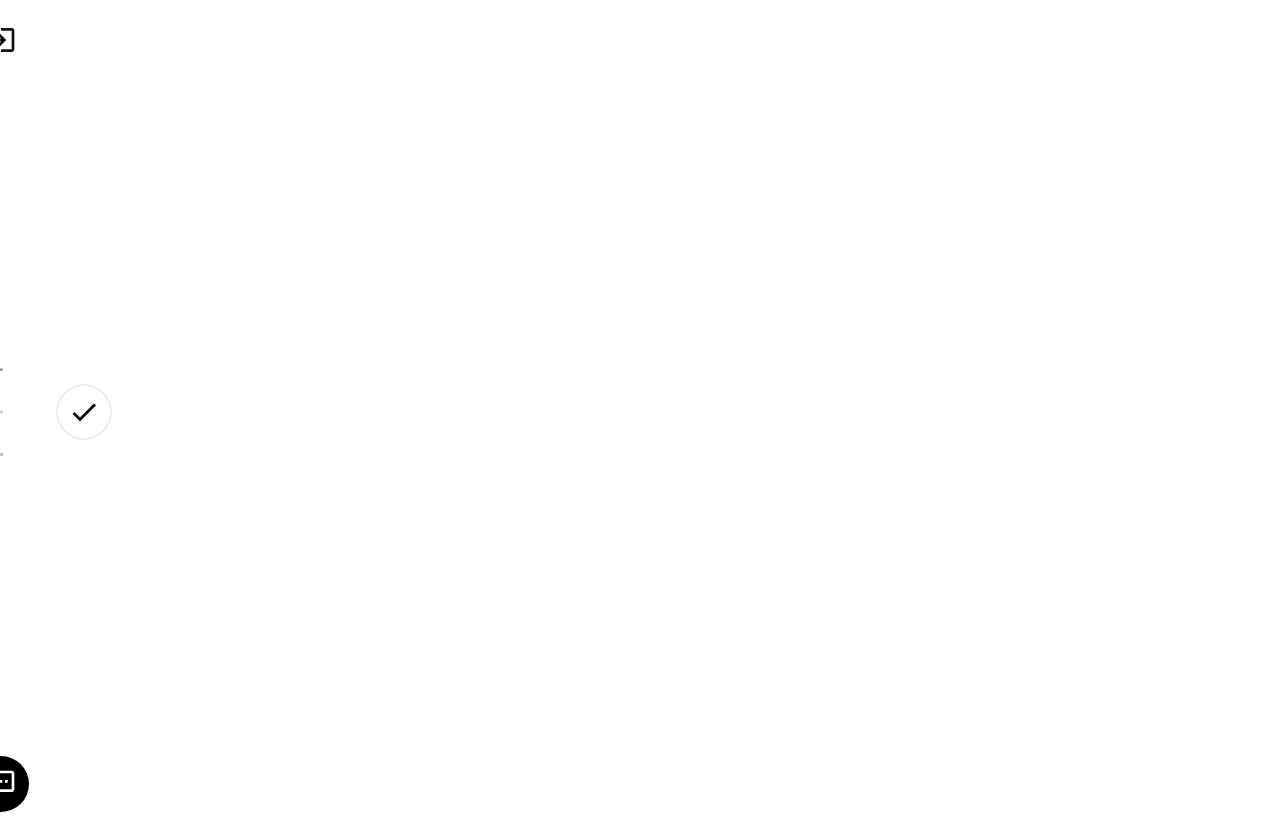
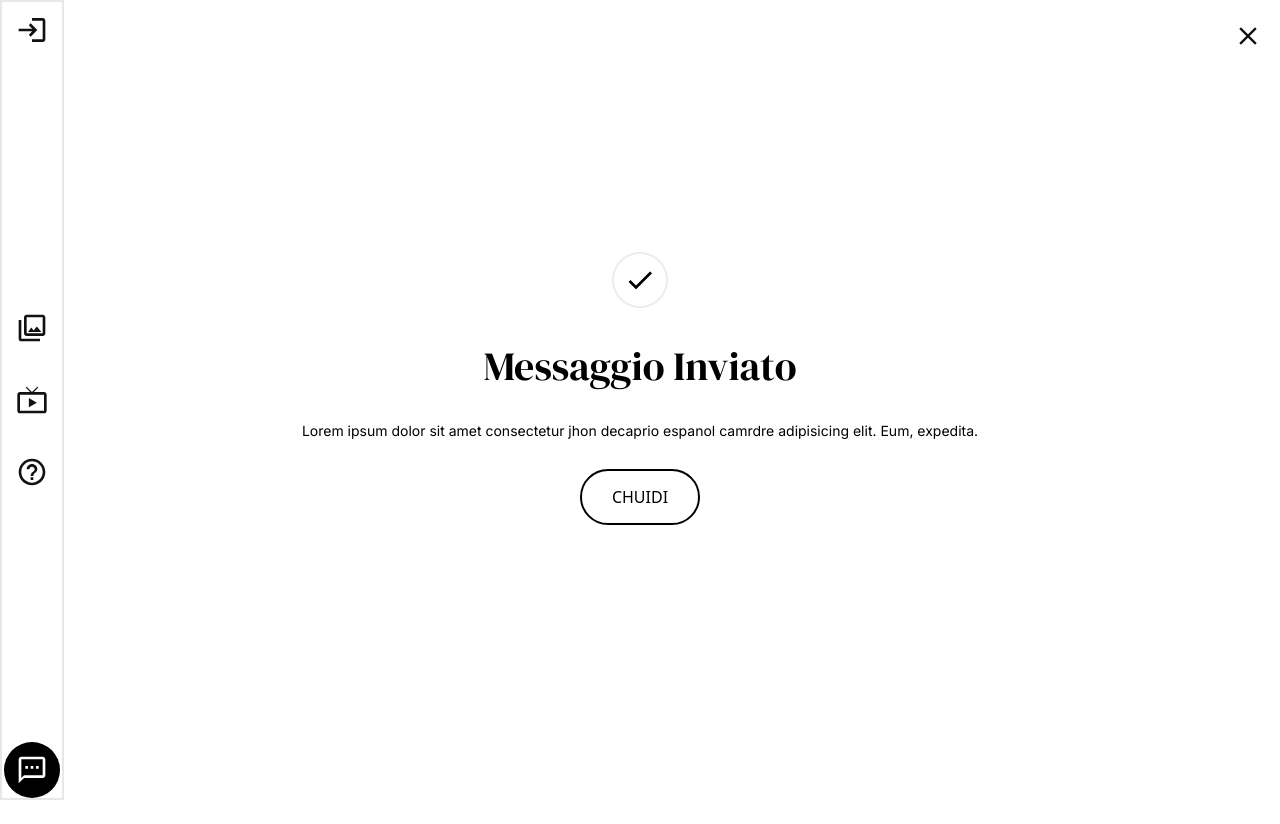
Before and after one commit to appnoxRohit/userLoginMobView, a React (Vite) app: page /messageInvitation in a window 1280 px wide. After the commit the page ends 800 px from the top, so only its background shows below. Built offline with nearby package versions, Linux system fonts and the light colour scheme.

Commit message:
MessageInvitation page added

```diff
--- a/src/Components/Card.jsx
+++ b/src/Components/Card.jsx
@@ -16,7 +16,7 @@ import twelve from "../assets/Mediatrade/twelve.png";
 
 export const Card = () => {
   return (
-    <div className=" p-10 pt-0 md:flex gap-6 md:gap-[40px] md:mt-[88px] md:items-center md:justify-center md:flex-wrap">
+    <div className=" p-10 pt-0 md:pl-[64px] md:flex gap-6 md:gap-[40px] md:mt-[88px] md:items-center md:justify-center md:flex-wrap">
     <div className="  max-w-[350px] min-h[478px] md:max-w-[316px] font-inter relative shadow-custom-all ">
       <div className="absolute h-8 w-[89px] bg-[rgba(0,0,0,0.3)] text-white flex gap-2 items-center justify-center rounded-full top-[10px] left-[10px]">
             <img src={Views} alt="" className="text-white" />
--- a/src/Components/MobileTopBar.jsx
+++ b/src/Components/MobileTopBar.jsx
@@ -1,9 +1,12 @@
 import crossIcon from "../assets/Icons.svg";
-
+import { Link } from "react-router-dom";
 const MobileTopBar = () => {
   return (
-    <div className=" w-full min-h-[72px] border-b-2  flex flex-row-reverse items-center md:hidden  ">
+    <div className=" w-full min-h-[72px] border-b-2  flex flex-row-reverse items-center md:h-[10px] md:border-b-0  ">
+      <Link to="/mediatrade">
       <img src={crossIcon} alt="" className="w-6 h-6 mr-5  " />
+
+      </Link>
     </div>
   );
 };
--- a/src/Components/Navbar.jsx
+++ b/src/Components/Navbar.jsx
@@ -6,8 +6,8 @@ import { Link } from "react-router-dom";
 
 const Navbar = () => {
   return (
-    <div className="border-2  flex items-center justify-between px-5 border-gray border-x-0 h-[72px] w-full">
-      <p className="font-normal font-dm-serif text-[28px]">Mediatrade</p>
+    <div className="border-2 md:fixed md:pl-[100px]  md:z-10 md:bg-white flex items-center justify-between px-5 border-gray border-x-0 h-[72px] w-full">
+      <p className="font-normal  font-dm-serif text-[28px]">Mediatrade</p>
 
       <div className=" flex font-inter gap-5">
         <a className="hidden md:flex text-[15px]" href="">
--- a/src/Components/Search.jsx
+++ b/src/Components/Search.jsx
@@ -5,7 +5,7 @@ const Search = () => {
   return (
     <div>
         <div>
-        <input className='text-[60px] md:text-[120px] md:mt-[78px]' type="text" placeholder='Cerca' />
+        <input className='text-[60px] md:text-[120px] md:mt-[22px]' type="text" placeholder='Cerca' />
         </div>
         <hr className='border-2 md:w-[1360px]  '  />
 
--- a/src/Components/Sidebar.jsx
+++ b/src/Components/Sidebar.jsx
@@ -3,12 +3,15 @@ import TvIcon from "../assets/tv.svg";
 import textIcon from "../assets/textsms.svg";
 import helpIcon from "../assets/helpIcon.svg";
 import collectionIcon from "../assets/collections.svg";
+import { Link } from "react-router-dom";
 
 const Sidebar = () => {
   return (
-    <div className="hidden md:w-[5%] md:flex flex-col justify-between items-center my-3 h-screen ">
+    <div className="hidden fixed border-2 md:z-30 md:w-[5%] md:flex flex-col justify-between items-center  h-screen ">
       <div className="h-14 w-14 flex justify-center items-center">
-        <img src={loginBtn} alt="" className="h-8 w-8" />
+        <Link to="/">
+          <img src={loginBtn} alt="" className="h-8 w-8" />
+        </Link>
       </div>
       <div className="flex flex-col gap-10">
         <img src={collectionIcon} alt="" />
--- a/src/Components/VerticalLine.jsx
+++ b/src/Components/VerticalLine.jsx
@@ -1,5 +1,5 @@
 const VerticalLine = () => {
-    return <div className="flex w-[1px] bg-slate-200"></div>;
+    return <div className="flex w-[1px] md:z-30 bg-slate-200"></div>;
   };
 
   export default VerticalLine;
--- a/src/Pages/ContactPage.jsx
+++ b/src/Pages/ContactPage.jsx
@@ -6,14 +6,23 @@ import VerticalLine from "../Components/VerticalLine";
 const ContactPage = () => {
   return (
 
-    <div className="w-full font-serif md:flex">
+    <div className="w-full font-serif md:flex ">
       <Sidebar />
+
+
+
+
       <VerticalLine />
-      <div className="px-5 md:px-[102px] md:w-[65%]">
+      <div className="px-5  md:px-[102px] md:w-[65%] ">
         <ContactForm />
       </div>
       <VerticalLine />
-      <ContactMedia />
+
+     <div className="md:w-[]">
+
+     <ContactMedia />
+
+     </div>
     </div>
   );
 };
--- a/src/Pages/MediaTrade.jsx
+++ b/src/Pages/MediaTrade.jsx
@@ -9,10 +9,11 @@ const MediaTrade = () => {
 
     <div className="flex ">
 
-      <Sidebar />
+     <div className="flex">
+     <Sidebar />
       <VerticalLine/>
-
-      <div className=" w-full">
+     </div>
+      <div className=" md:flex md:flex-col w-full">
         <Navbar />
 
         {/* {ABOVE CARD SECTION} */}
@@ -25,7 +26,7 @@ const MediaTrade = () => {
               Giorgio De Chirico
             </h1>
             <br />
-            <div className="flex justify-center md:w-full md:justify-start md:ml-[140px] md:mt-[168px]   font-dm-serif items-center text-2xl font-normal gap-2 ">
+            <div className="flex justify-center md:w-full md:justify-start md:pl-[115px] md:mt-[168px]   font-dm-serif items-center text-2xl font-normal gap-2 ">
               <h2>Risultati</h2>
               <div className="border-2 border-black  flex justify-center items-center  rounded-full  w-[68px] h-11">
                 <p>1.364</p>
@@ -35,9 +36,6 @@ const MediaTrade = () => {
 
 
         </div>
-
-
-
 
         {/* {CARD} */}
         <div className="mt-[64px] ">
--- a/src/Pages/MessageInvitation.jsx
+++ b/src/Pages/MessageInvitation.jsx
@@ -4,14 +4,27 @@ import MobileTopBar from '../Components/MobileTopBar'
 import icon from '../assets/icon.png'
 const MessageInvitation = () => {
   return (
+    <div className='flex flex-col '>
+
     <div className='flex'>
-    <div className=''>
         <Sidebar/>
-        <MobileTopBar/>
+    </div>
 
-    </div>
-    <div className='flex justify-center items-center'>
-            <img src={icon} alt="icon" />
+    <MobileTopBar/>
+    <div className='flex w-full flex-col   justify-center items-center'>
+      <div >
+      <img className='pt-[180px]' src={icon} alt="icon" />
+      </div>
+      <div className='flex flex-col mt-[28px] justify-center items-center'>
+        <p className='text-[40px] font-dm-serif'>Messaggio Inviato</p>
+        <p className='text-center mt-[24px] font-inter text-[14px]'>Lorem ipsum dolor sit amet consectetur jhon decaprio espanol camrdre adipisicing elit. Eum, expedita.</p>
+      </div>
+      <div className=' flex justify-center mt-[28px] items-center border-2 border-black w-[120px] h-[56px] rounded-full'>
+        <p>CHUIDI</p>
+      </div>
+
+
+
 
         </div>
     </div>
```
